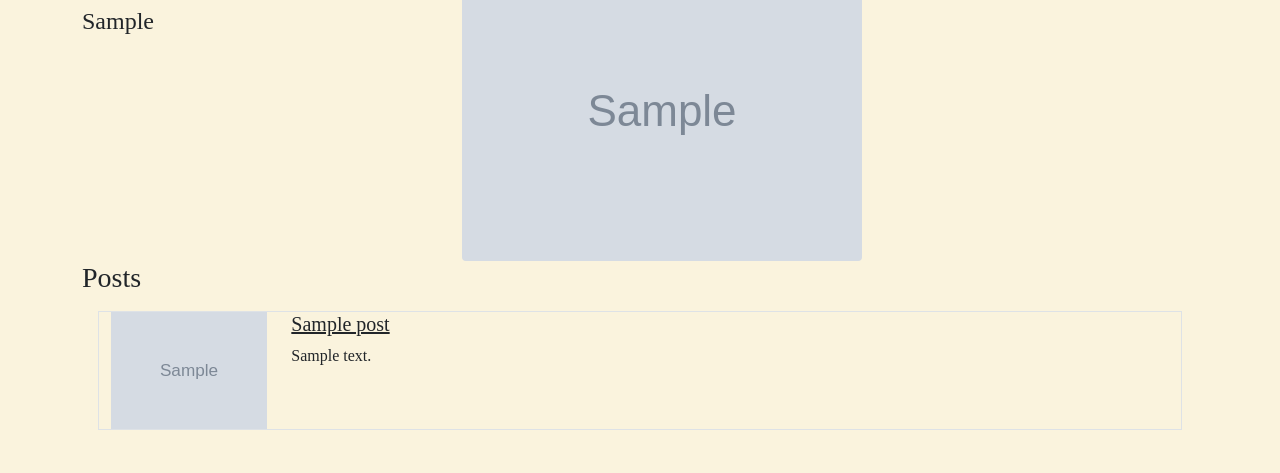
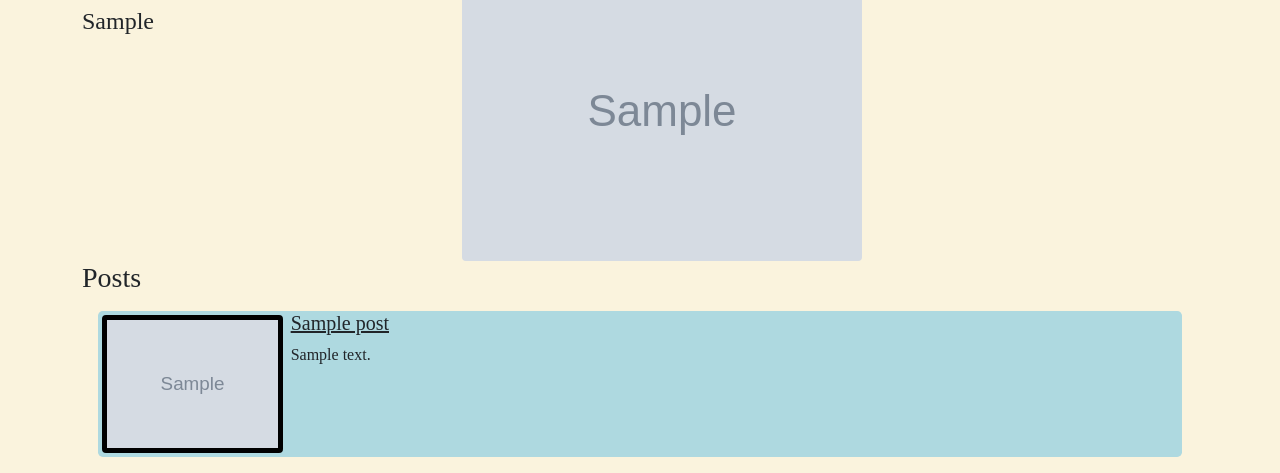
Before and after one commit to bhwong11/wayfarer, a Django app: page /cities/1/ in a window 1280 px wide. Shown: the part 365-838 px from the top of the page. Before the commit the page ends 795 px from the top, so only its background shows below. Run offline with Django 3.2, Linux system fonts and the light colour scheme; tables that the repository leaves empty hold one stand-in row (values such as "Sample post"); grey boxes marked "Sample" are stand-in pictures; some web fonts are replaced.

Commit message:
edited posts css

```diff
--- a/main_app/templates/city_detail.html
+++ b/main_app/templates/city_detail.html
@@ -24,17 +24,29 @@
 </div>
 <div class="container">
 {% for post in city.posts.all %}
-
-  <div class="row border m-3">
-      <div class="col-2">
-      <img class="img-fluid" src="{{post.users.profile.image}}" alt="">
+  <div class="row m-3 rounded-3" style="background-color: #aed9e0;">
+      <div class="col-2 p-0">
+      <img class="img-fluid rounded m-1" style="border: 5px solid black;" src="{{post.users.profile.image}}" alt="">
       </div>
       <div class="col-10">
         <h5 class="text-decoration-underline">{{post.title}}</h5>
-        <p>{{post.content}}</p>
+  {% if post.content|length > 1000 %}
+        <p class="half-content" id="half-{{post.id}}">{{ post.content|truncatechars:1000 }}<a data-id="{{post.id}}" href="javascript:void();" class="show-hide-btn text-decoration-none" style="color: #5e6472;">read more</a></p>
+        <p class="full-content" id="full-{{post.id}}" style="display: none;">{{ post.content }}<a data-id="{{post.id}}" href="javascript:void();" class="show-hide-btn text-decoration-none">read less</a></p>
+  {% else %}
+        <p>{{ post.content }}</p>
+    {% endif %}
       </div>
   </div>
 
 {% endfor %}
-
+<script>
+$(document).ready(function() {
+  $(".show-hide-btn").click(function() {
+    var id = $(this).data("id");
+    $("#half-" + id).toggle();//hide/show..
+    $("#full-" + id).toggle();
+  })
+})
+</script>
 {%endblock%}
```
